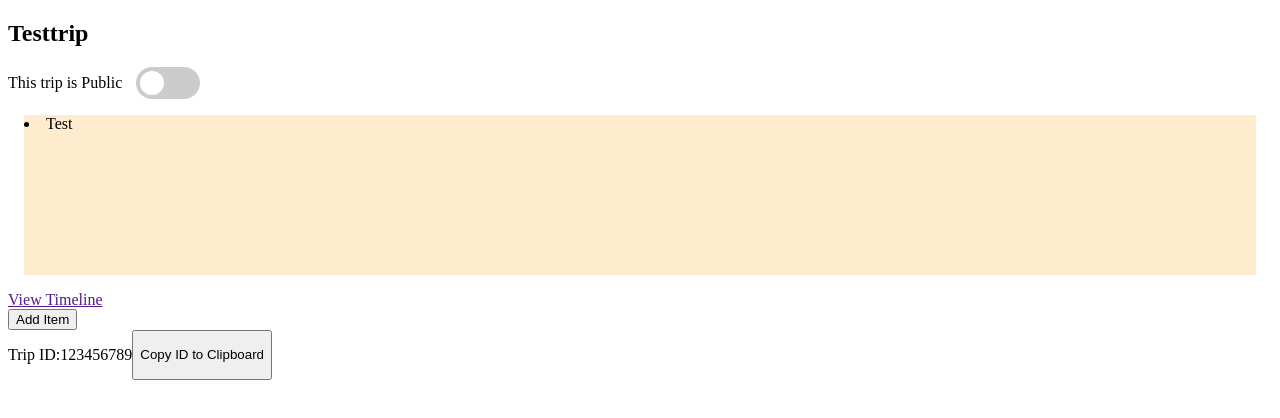
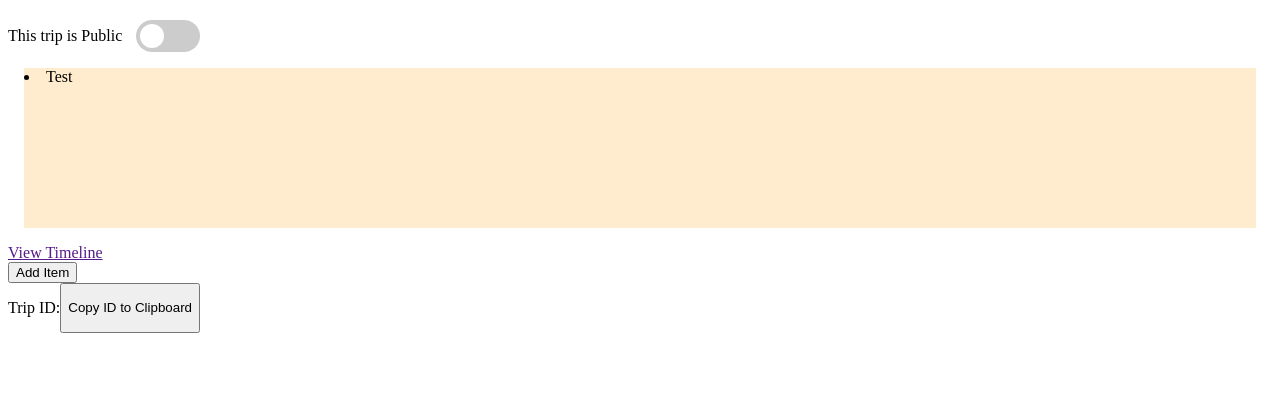
Before and after one commit to coding-bootcamps-eu/final-project-2024-01-herding-cats, a Vue app: page /trip in a window 1280 px wide. Shown: the top 418 px of the page. Built offline with nearby package versions, Linux system fonts and the light colour scheme; no server answers.

Commit message:
chore: fetch data from api

```diff
--- a/src/views/TripOverview.vue
+++ b/src/views/TripOverview.vue
@@ -1,5 +1,5 @@
 <template>
-  <h2>{{ trip.name }}</h2>
+  <h2>{{ trip.eventTitle }}</h2>
   <ToggleSwitch labelText="This trip is Public" />
   <section class="overview">
     <p v-if="tripDetails.length < 1" class="initial-text">
@@ -35,7 +35,7 @@ import ToggleSwitch from '@/components/ToggleSwitch.vue'
 export default {
   data() {
     return {
-      trip: { name: 'Testtrip', id: 123456789 },
+      trip: {},
       tripDetails: [{ name: 'Test', id: 1 }]
     }
   },
@@ -48,7 +48,17 @@ export default {
     },
     async copyId() {
       await navigator.clipboard.writeText(this.trip.id)
+    },
+    async loadData() {
+      const response = await fetch(
+        'http://localhost:3000/events/7220e93a-804f-4c9e-880a-8e53e429c1b3'
+      )
+      const data = await response.json()
+      this.trip = data
     }
+  },
+  created() {
+    this.loadData()
   }
 }
 </script>
```
